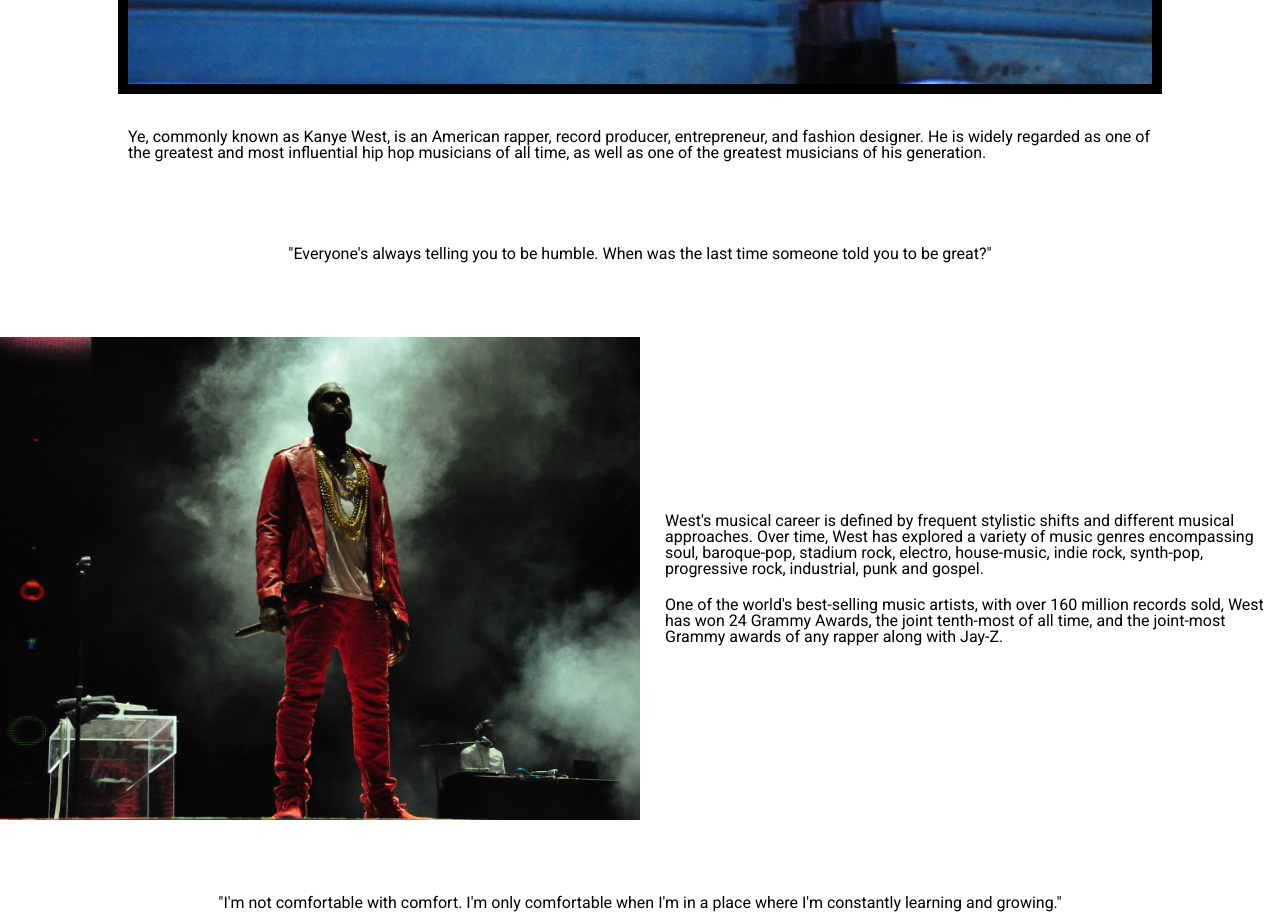
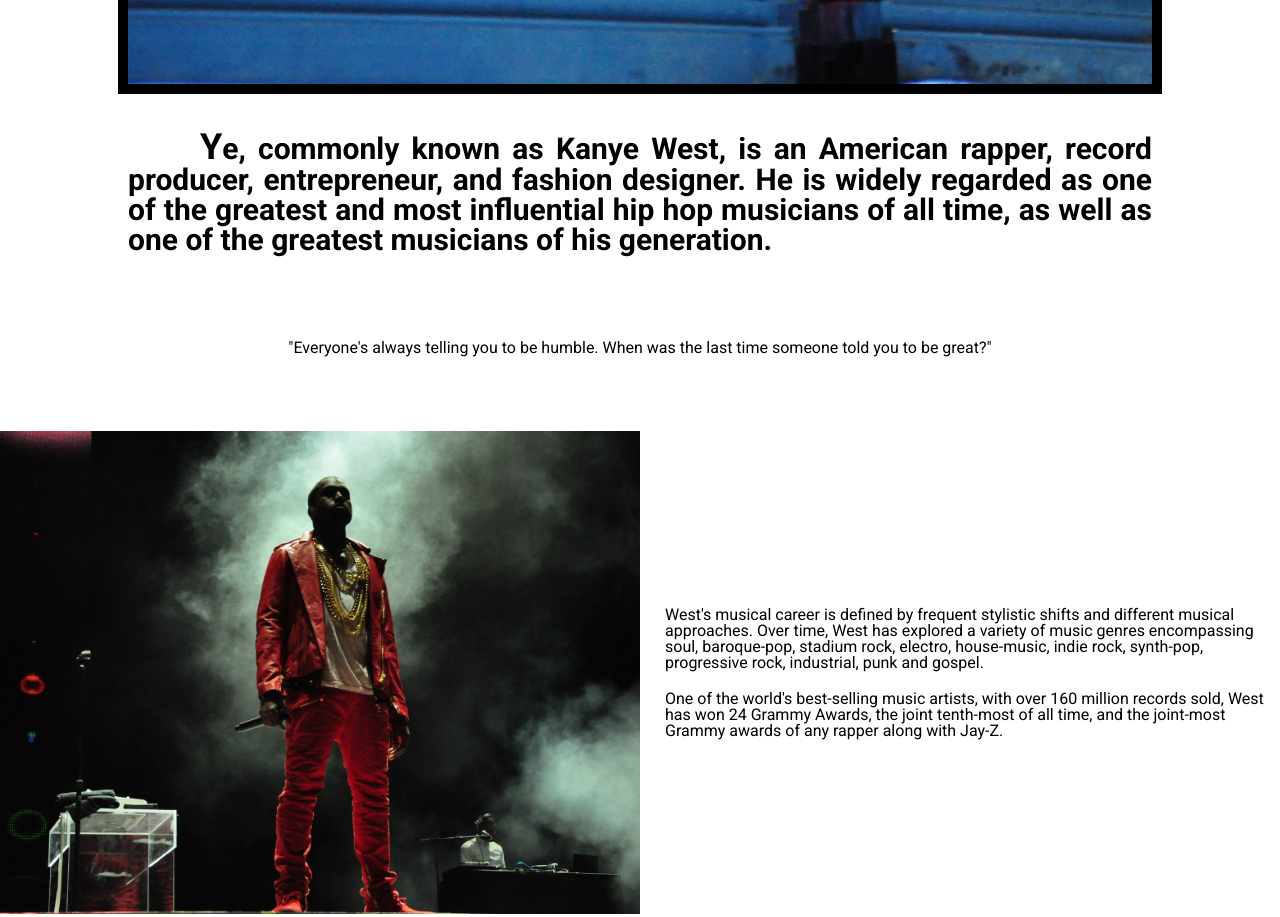
Before and after one commit to felipedomingosps/Tribute-Page, a plain HTML site: page index.html in a window 1280 px wide. Shown: the part 1030-1947 px from the top of the page. Drawn offline with Linux system fonts and the light colour scheme.

Commit message:
Add style to main text

```diff
--- a/styles.css
+++ b/styles.css
@@ -79,6 +79,15 @@ main > div > img {
 
 main > div > .text {
 	width: 80%;
+	text-align: justify;
+	font-size: 30px;
+	font-weight: 600;
+}
+
+
+main > div > .text > p:first-letter {
+	margin-left: 2em;
+	font-size: 36px;
 }
 
 section:nth-last-of-type(2) > div {
```
